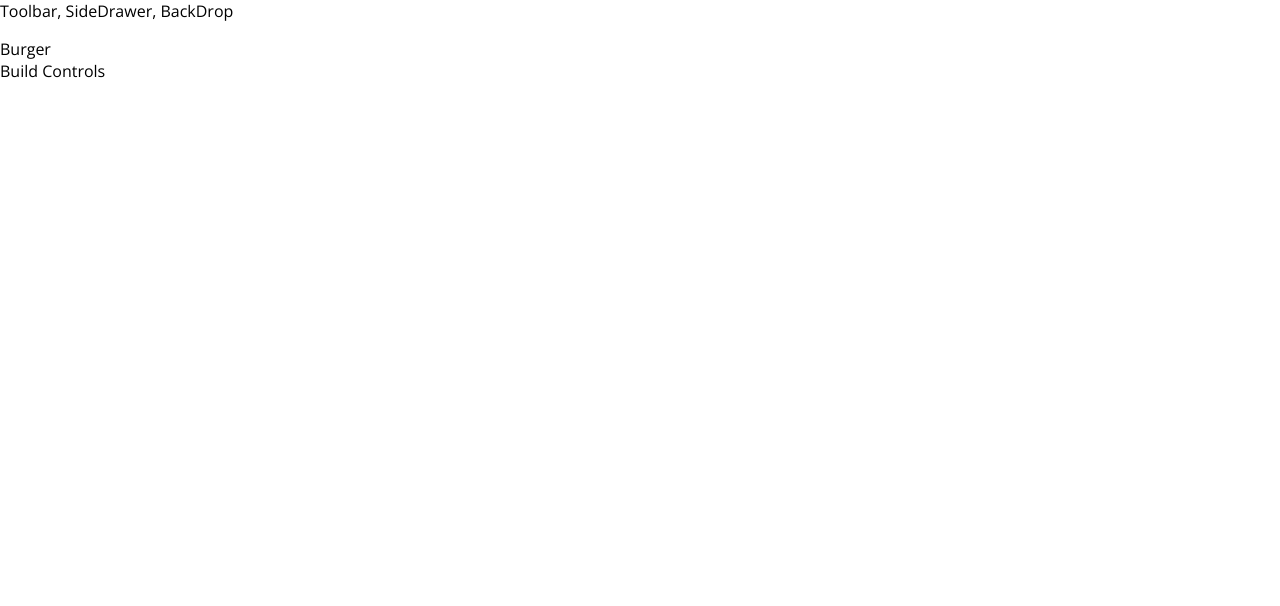
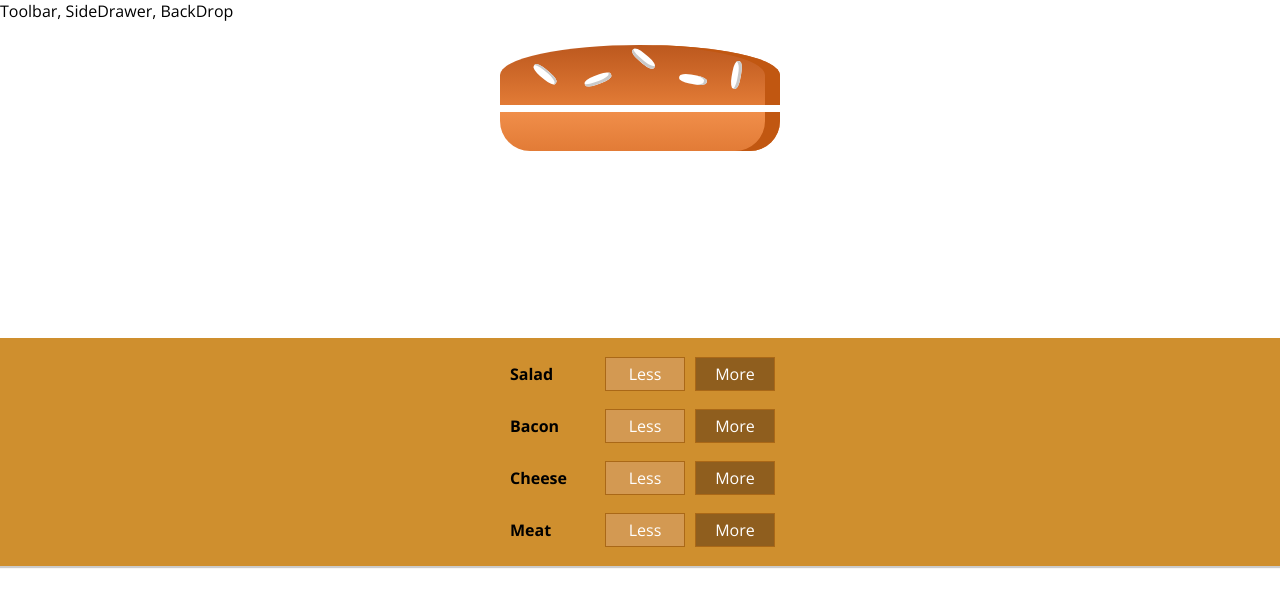
Before and after one commit to pINKmUNster/react-complete-guide, a React (Create React App) app: page / in a window 1280 px wide. Shown: the top 606 px of the page. Built offline with nearby package versions, Linux system fonts and the light colour scheme.

Commit message:
add and remove ingredients

```diff
--- a/src/App.tsx
+++ b/src/App.tsx
@@ -1,5 +1,4 @@
 import React from 'react';
-import './App.css';
 import Layout from './components/Layout/Layout';
 import BurgerBuilder from './containters/BurgerBuilder/BurgerBuilder';
 
--- /dev/null
+++ b/src/components/Burger/BuildControls/BuildControl/BuildControl.module.css
@@ -0,0 +1,56 @@
+.BuildControl {
+    display: flex;
+    justify-content: space-between;
+    align-items: center;
+    margin: 5px 0;
+}
+
+.BuildControl button {
+    display: block;
+    font: inherit;
+    padding: 5px;
+    margin: 0 5px;
+    width: 80px;
+    border: 1px solid #AA6817;
+    cursor: pointer;
+    outline: none;
+}
+
+.BuildControl button:disabled {
+    background-color: #AC9980;
+    border: 1px solid #7E7365;
+    color: #ccc;
+    cursor: default;
+}
+
+.BuildControl button:hover:disabled {
+    background-color: #AC9980;
+    color: #ccc;
+    cursor: not-allowed;
+}
+
+.Label {
+    padding: 10px;
+    font-weight: bold;
+    width: 80px;
+}
+
+.BuildControl .Less {
+    background-color: #D39952;
+    color: white;
+}
+
+.BuildControl .More {
+    background-color: #8F5E1E;
+    color: white;
+}
+
+.BuildControl .Less:hover, .BuildControl .Less:active {
+    background-color: #DAA972;
+    color: white;
+}
+
+.BuildControl .More:hover,.BuildControl .More:active {
+    background-color: #99703F;
+    color: white;
+}
--- /dev/null
+++ b/src/components/Burger/BuildControls/BuildControl/BuildControl.tsx
@@ -0,0 +1,13 @@
+import classes from './BuildControl.module.css'
+const BuildControl = (props: { label: string, added: any, removed: any }) => {
+    return (
+        <div className={classes.BuildControl}>
+            <div className={classes.Label}> {props.label}</div>
+            <button onClick={props.removed} className={classes.Less}>Less</button>
+            <button onClick={props.added} className={classes.More}>More</button>
+        </div>
+    );
+}
+
+
+export default BuildControl;
--- /dev/null
+++ b/src/components/Burger/BuildControls/BuildControls.module.css
@@ -0,0 +1,10 @@
+.BuildControls{
+    width: 100%;
+    background-color: #CF8F2E;
+    display: flex;
+    flex-flow: column;
+    align-items: center;
+    box-shadow: 0 2px 1px #ccc;
+    margin: auto;
+    padding: 10px 0;
+}
--- /dev/null
+++ b/src/components/Burger/BuildControls/BuildControls.tsx
@@ -0,0 +1,27 @@
+import { Ingredients } from '../BurgerIngredient/BurgerIngredient';
+import BuildControl from './BuildControl/BuildControl';
+import classes from './BuildControls.module.css'
+
+
+const controls = [
+    { label: 'Salad', type: Ingredients.Salad },
+    { label: 'Bacon', type: Ingredients.Bacon },
+    { label: 'Cheese', type: Ingredients.Cheese },
+    { label: 'Meat', type: Ingredients.Meat }
+];
+
+const BuildControls = (props: any) => {
+    return (
+        <div className={classes.BuildControls}>
+            { controls.map((control) => {
+                return <BuildControl key={control.label} label={control.label}
+                    added={() => { props.ingredientAdded(control.type) }}
+                    removed={() => { props.removedIngredient(control.type) }}
+                />
+            })}
+        </div>
+    )
+}
+
+
+export default BuildControls
--- /dev/null
+++ b/src/components/Burger/Burger.module.css
@@ -0,0 +1,31 @@
+.Burger {
+    width: 100%;
+    margin: auto;
+    height: 250px;
+    overflow:scroll;
+    text-align: center;
+    font-weight: bold;
+    font-size: 1.2rem;
+}
+
+@media (min-width:1000px) and (min-height:700px) {
+    .Burger {
+        width: 700px;
+        height: 600px;
+    }
+}
+
+@media (min-width:500px) and (min-height:401px) {
+    .Burger {
+        width: 450px;
+        height: 400px;
+    }
+}
+
+
+@media (min-width:500px) and (min-height:400px) {
+    .Burger {
+        width: 350px;
+        height: 300px;
+    }
+}
--- /dev/null
+++ b/src/components/Burger/Burger.tsx
@@ -0,0 +1,29 @@
+import React from 'react'
+import classes from './Burger.module.css'
+import BurgerIngredient, { Ingredients } from './BurgerIngredient/BurgerIngredient'
+
+function Burger(props: { ingredients: { [propertyName: string]: number }, }) {
+    let transformedIngredients = Object.keys(props.ingredients)
+        .map(igKey => {
+            return [...Array(props.ingredients[igKey])].map((_, i) => {
+                if (i === 0) {
+                    return;
+                }
+                let type: Ingredients = Ingredients[igKey as keyof typeof Ingredients];
+                return <BurgerIngredient key={igKey + i} type={type} />
+            })
+        }).reduce((array, el) => {
+            return array.concat(el);
+        }, []);
+    return (
+        <div className={classes.Burger}>
+            <BurgerIngredient type={Ingredients.BreadTop} />
+            {
+                transformedIngredients.length !== 0 ? transformedIngredients : null
+            }
+            <BurgerIngredient type={Ingredients.BreadBottom} />
+        </div>
+    )
+}
+
+export default Burger
--- /dev/null
+++ b/src/components/Burger/BurgerIngredient/BurgerIngredient.tsx
@@ -0,0 +1,45 @@
+import classes from './BurgerIngredient.module.css';
+
+export enum Ingredients {
+    BreadBottom = "BreadBottom",
+    BreadTop = "BreadTop",
+    Meat = "Meat",
+    Cheese = "Cheese",
+    Salad = "Salad",
+    Bacon = "Bacon"
+}
+
+const burgerIngredient = (props: { type: Ingredients; }) => {
+    let ingredient = null;
+
+    switch (props.type) {
+        case (Ingredients.BreadBottom):
+            ingredient = <div className={classes.BreadBottom}></div>;
+            break;
+        case (Ingredients.BreadTop):
+            ingredient = (<div className={classes.BreadTop}>
+                <div className={classes.Seeds1}></div>
+                <div className={classes.Seeds2}></div>
+            </div>);
+            break;
+        case (Ingredients.Meat):
+            ingredient = <div className={classes.Meat}></div>;
+            break;
+        case (Ingredients.Cheese):
+            ingredient = <div className={classes.Cheese}></div>;
+            break;
+        case (Ingredients.Salad):
+            ingredient = <div className={classes.Salad}></div>;
+            break;
+        case (Ingredients.Bacon):
+            ingredient = <div className={classes.Bacon}></div>;
+            break;
+        default:
+            ingredient = null;
+    }
+    return ingredient;
+};
+
+
+
+export default burgerIngredient;
--- a/src/containters/BurgerBuilder/BurgerBuilder.tsx
+++ b/src/containters/BurgerBuilder/BurgerBuilder.tsx
@@ -1,13 +1,73 @@
 import { Component, Fragment } from "react";
+import BuildControls from "../../components/Burger/BuildControls/BuildControls";
+import Burger from "../../components/Burger/Burger";
+import { Ingredients } from "../../components/Burger/BurgerIngredient/BurgerIngredient";
+
+const INGREDIENT_PRICES: { [propertyName: string]: number } = {
+    Salad: 0.5,
+    Cheese: 0.4,
+    Meat: 1.3,
+    Bacon: 0.7,
+};
 
 class BurgerBuilder extends Component {
 
-    render(){
+    state: {
+        ingredients: { [propertyName: string]: number },
+        totalPrice: number,
+    } = {
+            ingredients: {
+                Salad: 0,
+                Bacon: 0,
+                Meat: 0,
+                Cheese: 0
+            },
+            totalPrice: 4
+        };
+    render() {
         return (
-        <Fragment>
-            <div>Burger</div>
-            <div>Build Controls</div>
-        </Fragment>);
+            <Fragment>
+                <Burger ingredients={this.state.ingredients} />
+                <BuildControls
+                    ingredientAdded={this.addIngredientHandler}
+                    removedIngredient={this.removeIngredientHandler}
+                />
+            </Fragment>);
+    }
+
+    addIngredientHandler = (type: Ingredients) => {
+        const oldCount = this.state.ingredients[type.toString()];
+        const updatedCount = oldCount + 1;
+
+        const updatedIngredients = {
+            ...this.state.ingredients
+        };
+
+        updatedIngredients[type.toString()] = updatedCount;
+        const priceAddition = INGREDIENT_PRICES[type.toString()]
+        const newPrice = this.state.totalPrice + priceAddition;
+
+        this.setState({
+            totalPrice: newPrice,
+            ingredients: updatedIngredients
+        })
+    };
+    removeIngredientHandler = (type: Ingredients) => {
+        const oldCount = this.state.ingredients[type.toString()];
+        const updatedCount = oldCount - 1;
+
+        const updatedIngredients = {
+            ...this.state.ingredients
+        };
+
+        updatedIngredients[type.toString()] = updatedCount;
+        const priceAddition = INGREDIENT_PRICES[type.toString()]
+        const newPrice = this.state.totalPrice - priceAddition;
+
+        this.setState({
+            totalPrice: newPrice,
+            ingredients: updatedIngredients
+        })
     }
 }
 
```
Also changed, not shown: src/components/Burger/BurgerIngredient/BurgerIngredient.module.css (renamed from src/components/Layout/Burger/BurgerIngredient/BurgerIngredient.module.css), src/components/Layout/Burger/Burger.tsx (deleted), src/components/Layout/Burger/BurgerIngredient/BurgerIngredient.tsx (deleted).
